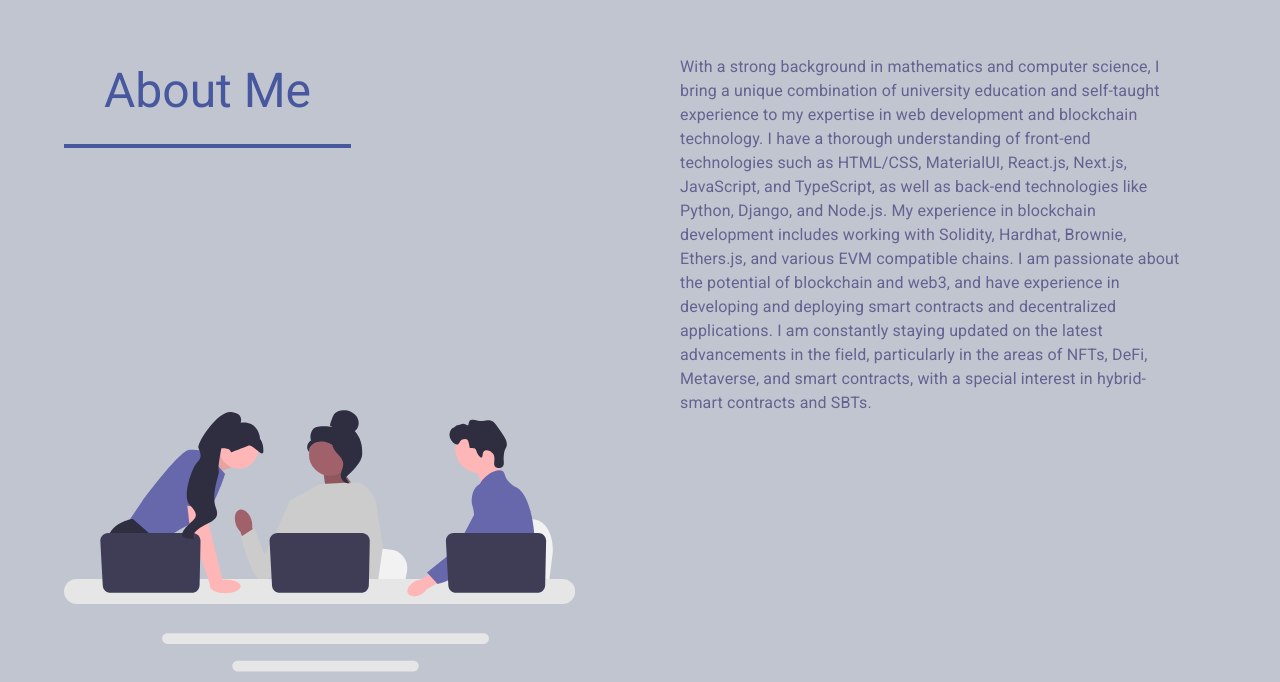
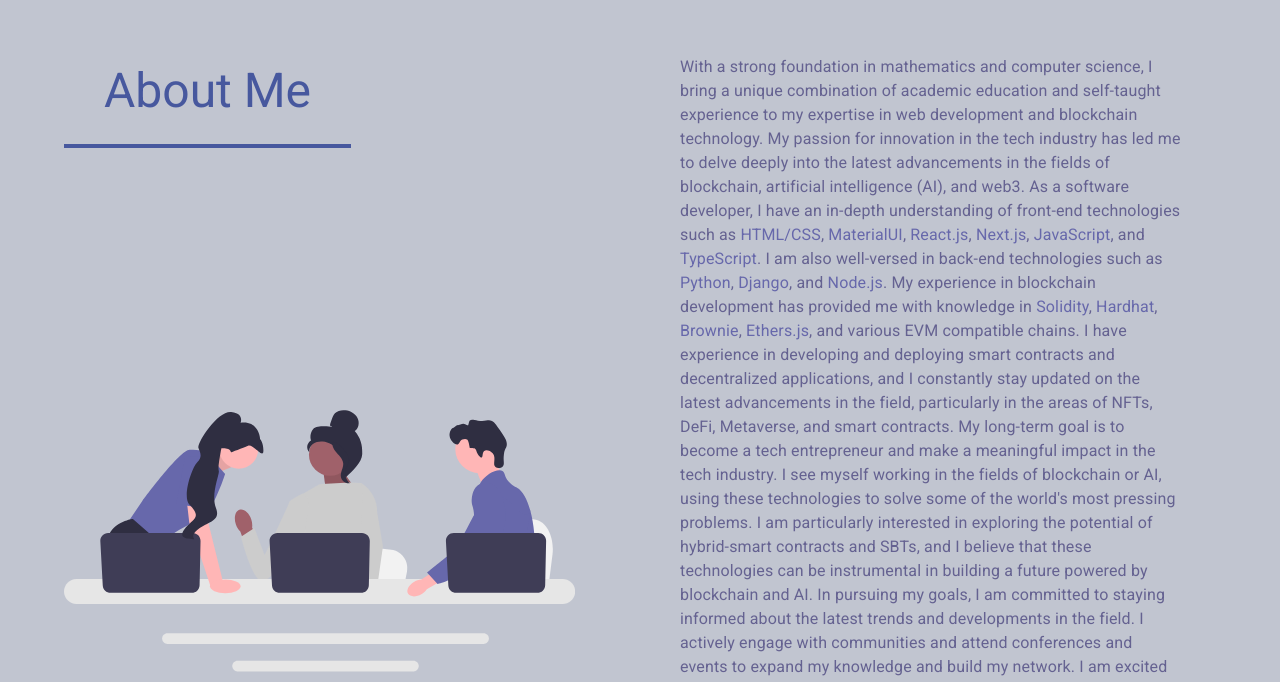
Before and after one commit to hthuku95/portfolio_two, a React (Create React App) app: page / in a window 1280 px wide. Shown: the part 873-1555 px from the top of the page. Built offline with nearby package versions, Linux system fonts and the light colour scheme.

Commit message:
Added a new about

```diff
--- a/src/components/About.js
+++ b/src/components/About.js
@@ -1,4 +1,4 @@
-import {Container,Grid,Typography} from "@mui/material";
+import {Container,Grid,Typography,Box} from "@mui/material";
 import {ReactComponent as AboutLogo} from '../svg/team.svg';
 
 const styles = {
@@ -35,19 +35,13 @@ const About = () =>{
                             color:'custom.violet'
                         }}
                         gutterBottom='true'>
-                        With a strong background in mathematics and computer science,
-                        I bring a unique combination of university education and self-taught
-                        experience to my expertise in web development and blockchain technology.
-                        I have a thorough understanding of front-end technologies such as HTML/CSS,
-                        MaterialUI, React.js, Next.js, JavaScript, and TypeScript, as well as
-                        back-end technologies like Python, Django, and Node.js. My experience in
-                        blockchain development includes working with Solidity, Hardhat, Brownie,
-                        Ethers.js, and various EVM compatible chains. I am passionate about the potential
-                        of blockchain and web3, and have experience in developing and deploying smart
-                        contracts and decentralized applications. I am constantly staying updated on
-                        the latest advancements in the field, particularly in the areas of NFTs,
-                        DeFi, Metaverse, and smart contracts, with a special interest in hybrid-smart
-                        contracts and SBTs.
+                            With a strong foundation in mathematics and computer science, I bring a unique combination of academic education and self-taught experience to my expertise in web development and blockchain technology. My passion for innovation in the tech industry has led me to delve deeply into the latest advancements in the fields of blockchain, artificial intelligence (AI), and web3.
+
+                            As a software developer, I have an in-depth understanding of front-end technologies such as <Box component="span" sx={{color:'custom.purple'}}>HTML/CSS</Box>, <Box component="span" sx={{color:'custom.purple'}}>MaterialUI</Box>, <Box component="span" sx={{color:'custom.purple'}}>React.js</Box>, <Box component="span" sx={{color:'custom.purple'}}>Next.js</Box>, <Box component="span" sx={{color:'custom.purple'}}>JavaScript</Box>, and <Box component="span" sx={{color:'custom.purple'}}>TypeScript</Box>. I am also well-versed in back-end technologies such as <Box component="span" sx={{color:'custom.purple'}}>Python</Box>, <Box component="span" sx={{color:'custom.purple'}}>Django</Box>, and <Box component="span" sx={{color:'custom.purple'}}>Node.js</Box>. My experience in blockchain development has provided me with knowledge in <Box component="span" sx={{color:'custom.purple'}}>Solidity</Box>, <Box component="span" sx={{color:'custom.purple'}}>Hardhat</Box>, <Box component="span" sx={{color:'custom.purple'}}>Brownie</Box>, <Box component="span" sx={{color:'custom.purple'}}>Ethers.js</Box>, and various EVM compatible chains. I have experience in developing and deploying smart contracts and decentralized applications, and I constantly stay updated on the latest advancements in the field, particularly in the areas of NFTs, DeFi, Metaverse, and smart contracts.
+
+                            My long-term goal is to become a tech entrepreneur and make a meaningful impact in the tech industry. I see myself working in the fields of blockchain or AI, using these technologies to solve some of the world's most pressing problems. I am particularly interested in exploring the potential of hybrid-smart contracts and SBTs, and I believe that these technologies can be instrumental in building a future powered by blockchain and AI.
+
+                            In pursuing my goals, I am committed to staying informed about the latest trends and developments in the field. I actively engage with communities and attend conferences and events to expand my knowledge and build my network. I am excited about the potential of blockchain and AI to revolutionize the way we live and work, and I am eager to be a part of the movement to drive these changes forward.
                     </Typography>
                 </Grid>
             </Grid>
```
